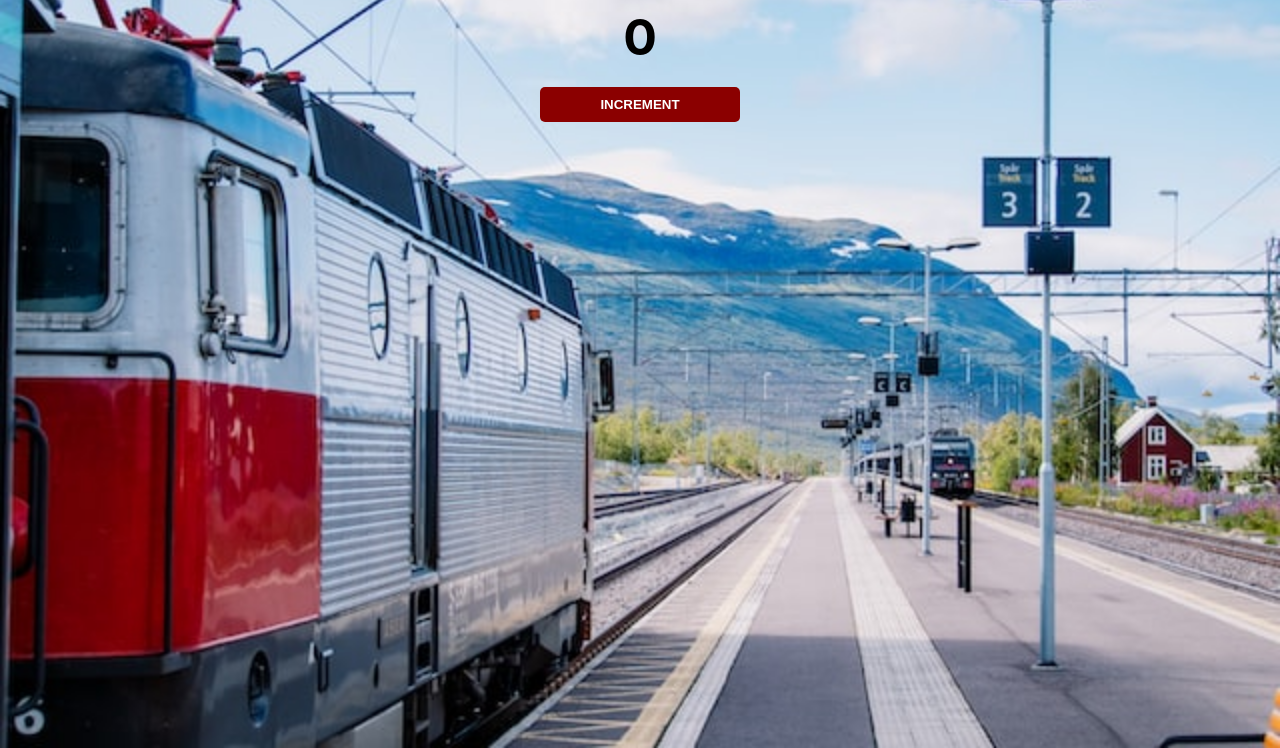
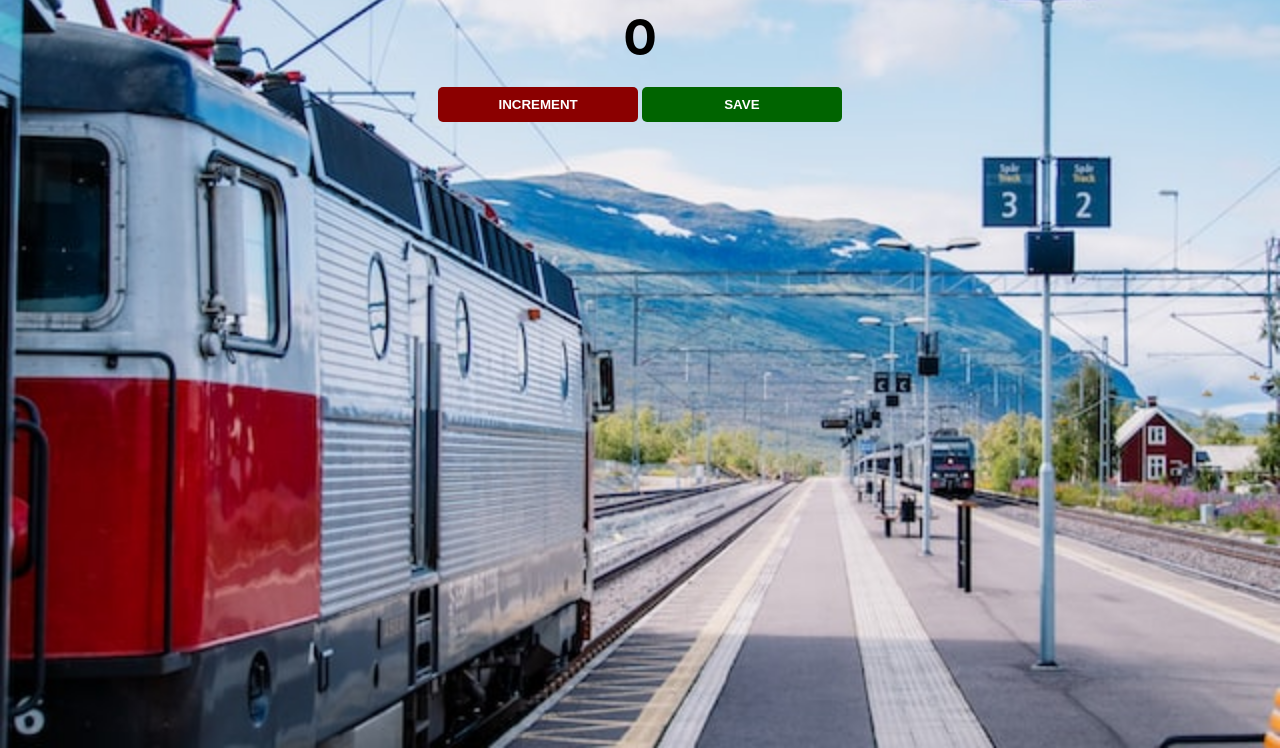
Before and after one commit to serSalas/contador_pasajeros, a plain HTML site: page index.html in a window 1280 px wide. Shown: the part 52-800 px from the top of the page. Drawn offline with Linux system fonts and the light colour scheme.

Commit message:
create save button

```diff
--- a/index.html
+++ b/index.html
@@ -6,6 +6,7 @@
         <h1>People entered:</h1>
         <h2 id="count-el">0</h2>
         <button id=increment-btn onclick="increment()">INCREMENT</button>
+        <button id=save-btn onclick="save()">SAVE</button>
 	  <script src="index.js"></script>
     </body>
 </html>
```
